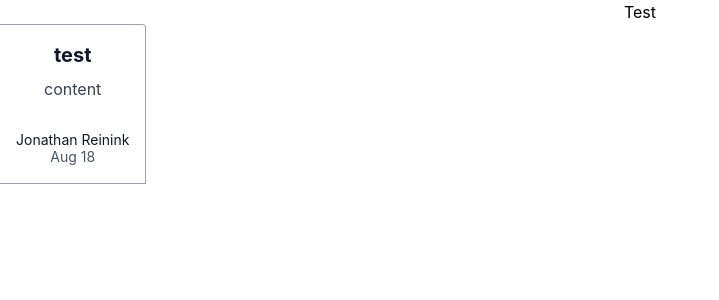
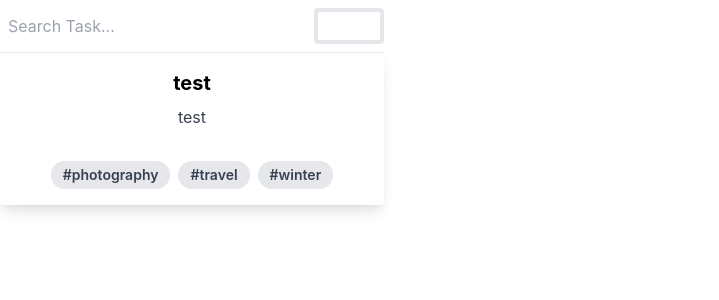
Before and after one commit to LambdaCall/reminder, a React (Create React App) app: page / in a window 1280 px wide. Shown: the top 300 px of the page, without its empty margins (0-719 px from the left). Built offline with nearby package versions, Linux system fonts and the light colour scheme.

Commit message:
Added Search, list components

```diff
--- a/src/App.js
+++ b/src/App.js
@@ -1,13 +1,16 @@
 import React from 'react';
 import logo from './logo.svg';
 import './App.css';
-import Card from './components/Card';
+import {SearchBar} from './components/SearchBar'
+import { List } from './components/List'
+
+
 
 function App() {
   return (
     <div className="App">
-      Test
-      <Card title="test" content="content"/>
+      <SearchBar/>
+      <List/>
     </div>
   );
 }
--- a/src/components/Card.js
+++ b/src/components/Card.js
@@ -1,30 +1,22 @@
 import React from 'react';
 
+// Styling done by tailwind
 
-const Card = (props) =>{
+export const Card = (props) =>{
     return (
-        <div class="max-w-sm w-full lg:max-w-full lg:flex">
+        <div className="max-w-sm rounded overflow-hidden shadow-lg">
 
-            <div class="border-r border-b border-l border-gray-400 lg:border-l-0 lg:border-t lg:border-gray-400 bg-white rounded-b lg:rounded-b-none lg:rounded-r p-4 flex flex-col justify-between leading-normal">
-                <div class="mb-8">
-                {/* <p class="text-sm text-gray-600 flex items-center">
-                    <svg class="fill-current text-gray-500 w-3 h-3 mr-2" xmlns="http://www.w3.org/2000/svg" viewBox="0 0 20 20">
-                    <path d="M4 8V6a6 6 0 1 1 12 0v2h1a2 2 0 0 1 2 2v8a2 2 0 0 1-2 2H3a2 2 0 0 1-2-2v-8c0-1.1.9-2 2-2h1zm5 6.73V17h2v-2.27a2 2 0 1 0-2 0zM7 6v2h6V6a3 3 0 0 0-6 0z" />
-                    </svg>
-                    Members only
-                </p> */}
-                <div class="text-gray-900 font-bold text-xl mb-2">{props.title}</div>
-                <p class="text-gray-700 text-base">{props.content}</p>
-                </div>
-                <div class="flex items-center">
-                <div class="text-sm">
-                    <p class="text-gray-900 leading-none">Jonathan Reinink</p>
-                    <p class="text-gray-600">Aug 18</p>
-                </div>
-                </div>
-            </div>
-            </div>
+        <div className="px-6 py-4">
+          <div className="font-bold text-xl mb-2">{props.title}</div>
+          <p className="text-gray-700 text-base">
+            {props.content}
+          </p>
+        </div>
+        <div className="px-6 py-4">
+          <span className="inline-block bg-gray-200 rounded-full px-3 py-1 text-sm font-semibold text-gray-700 mr-2">#photography</span>
+          <span className="inline-block bg-gray-200 rounded-full px-3 py-1 text-sm font-semibold text-gray-700 mr-2">#travel</span>
+          <span className="inline-block bg-gray-200 rounded-full px-3 py-1 text-sm font-semibold text-gray-700">#winter</span>
+        </div>
+      </div>
     )
 }
-
-export default Card;
--- /dev/null
+++ b/src/components/List.js
@@ -0,0 +1,23 @@
+import React from 'react';
+import { Card } from './Card';
+
+
+export class List extends React.Component {
+
+
+    constructor(props){
+        super(props)
+        this.cards = [{title:"test",content:"test"}];
+    }
+
+
+
+
+    render() {
+        return (
+            this.cards.map((props) =>{
+                return <Card title={props.title} content={props.content}/>}
+            )
+        )
+    }
+}
--- /dev/null
+++ b/src/components/SearchBar.js
@@ -0,0 +1,14 @@
+import React from 'react';
+
+export const SearchBar = () => {
+    return (
+        <form className="w-full max-w-sm">
+        <div className="flex items-center border-b border-b-2 border-teal-500 py-2">
+            <input className="appearance-none bg-transparent border-none w-full text-gray-700 mr-3 py-1 px-2 leading-tight focus:outline-none" type="text" placeholder="Search Task..." />
+            <button className="flex-shrink-0 bg-teal-500 hover:bg-teal-700 border-teal-500 hover:border-teal-700 text-sm border-4 text-white py-1 px-2 rounded" type="button">
+                Search
+            </button>
+        </div>
+        </form>
+    )
+}
```
